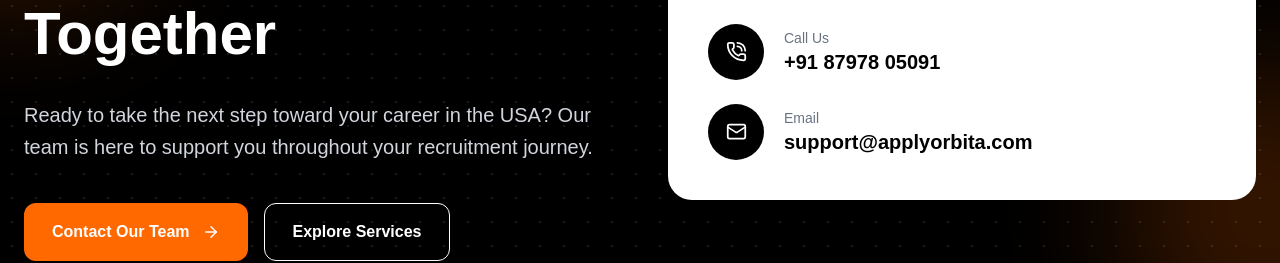
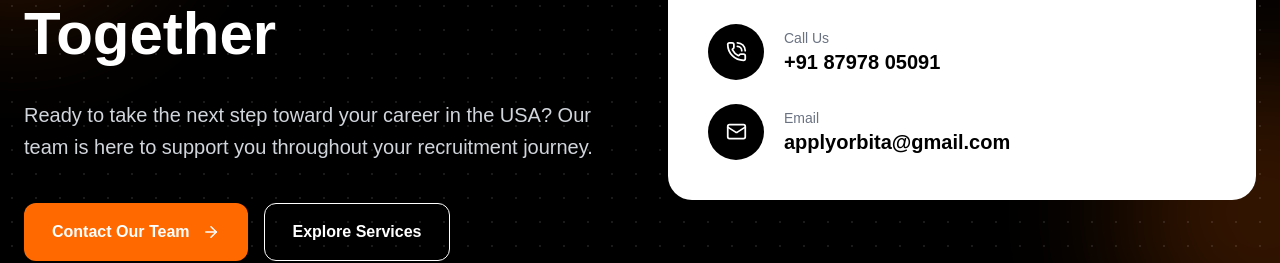
Before and after one commit to Jiya-builds/ApplyOrbita-job-portal, a Next.js app: page /pricing in a window 1280 px wide. Shown: the part 4020-4283 px from the top of the page. Built offline with nearby package versions, Linux system fonts and the light colour scheme.

Commit message:
Update contact email

```diff
--- a/components/PricingCTA.tsx
+++ b/components/PricingCTA.tsx
@@ -111,7 +111,7 @@ export default function PricingCTA() {
                   </p>
 
                   <h4 className="text-black font-bold text-base md:text-xl break-all">
-                    support@applyorbita.com
+                    applyorbita@gmail.com
                   </h4>
 
                 </div>
```
